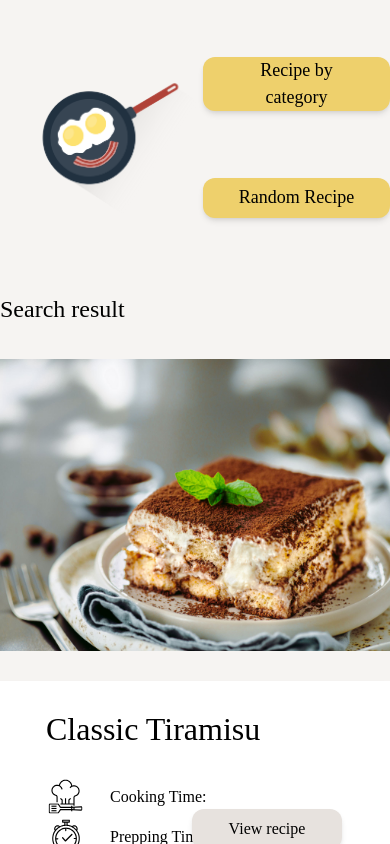
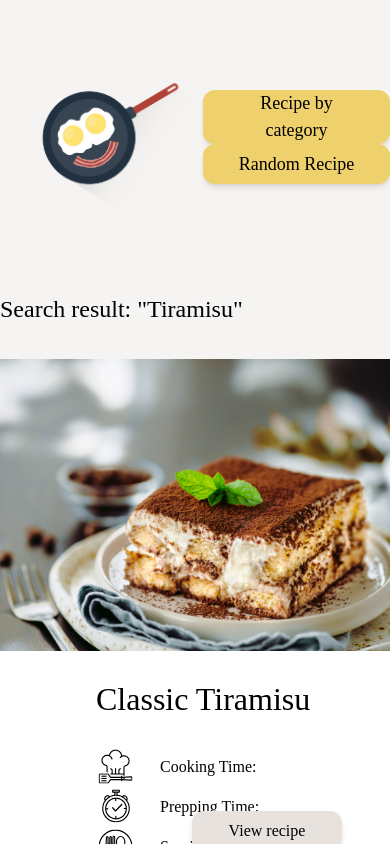
Before and after one commit to egidehirwa/iCook-frontend, a Next.js app: page /search-result in a window 390 px wide. Built offline with nearby package versions, Linux system fonts and the light colour scheme.

Commit message:
Responsive for header, footer and search result page

```diff
--- a/src/app/search-result/page.js
+++ b/src/app/search-result/page.js
@@ -9,10 +9,10 @@ import icon_fork from "src/public/icon_fork.svg"
 const SearchResult = () => {
   return (
    <div className="container mx-auto py-[40px]">
-        <h3 className="text-[24px]">Search result</h3>
+        <h3 className="text-[24px]">Search result: "Tiramisu"</h3>
         <div className="flex flex-col lg:flex-row py-[32px]">
-        <Image src={test} alt="test photo" className="items-center lg:w-1/3"/>
-            <div className="bg-white items-center shadow-md lg:w-1/2 ml-[-50px] my-[30px] relative">
+        <Image src={test} alt="test photo" className="lg:w-1/3"/>
+            <div className="bg-white shadow-md pb-8 lg:w-1/2 lg:ml-[-50px] lg:my-[30px] relative">
               <div className="flex flex-col pl-24 text-[16px]">
                 <h2 className="text-[32px] py-[24px]">Classic Tiramisu</h2>
                 <div className="flex flex-row">
@@ -27,7 +27,7 @@ const SearchResult = () => {
                   <Image src={icon_fork} alt="icon_fork" className=""/>
                   <p className="pt-2 pl-6">Serving for:</p>
                 </div>
-                <button className="bg-grey w-[150px] min-h-[40px] absolute right-12 shadow-md bottom-12 rounded-xl hover:bg-white hover:border-[1px] hover:border-gray-600">
+                <button className="bg-grey w-[150px] min-h-[40px] absolute right-12 shadow-md bottom-12 rounded-xl hover:bg-white hover:border-[1px] hover:border-gray-600 transition duration-500 ease-in-out transform hover:-translate-y-1 hover:scale-110">
           <Link href="/search-result" className="">
             View recipe
           </Link>
--- a/src/components/header.jsx
+++ b/src/components/header.jsx
@@ -12,13 +12,13 @@ const Header = () => {
           className="w-[220px] pt-12"
         />
       </Link>
-      <div className="flex flex-col lg:flex-row justify-around lg:w-1/2 pt-6 border-gray-600">
-        <button className="bg-yellow shadow-md px-8 min-h-[40px] items-center rounded-xl hover:bg-white hover:border-[1px] hover:border-gray-600">
+      <div className="flex flex-col lg:flex-row justify-center lg:justify-around lg:w-1/2 pt-6 border-gray-600">
+        <button className="bg-yellow shadow-md px-8 min-h-[40px] items-center hover:border-[1px] hover:border-gray-600 rounded-xl hover:bg-lightgrey transition duration-500 ease-in-out transform hover:-translate-y-1 hover:scale-105">
           <Link href="/search-result" className="">
             Recipe by category
           </Link>
         </button>
-        <button className="bg-yellow shadow-md px-8 min-h-[40px] items-center rounded-xl hover:bg-white hover:border-[1px] hover:border-gray-600">
+        <button className="bg-yellow shadow-md px-8 min-h-[40px] items-center hover:border-[1px] hover:border-gray-600 rounded-xl hover:bg-lightgrey transition duration-500 ease-in-out transform hover:-translate-y-1 hover:scale-105">
           <Link href="/randomRecipe" className="">
             Random Recipe
           </Link>
```
Also changed, not shown: src/app/globals.css (line endings or trailing spaces).
